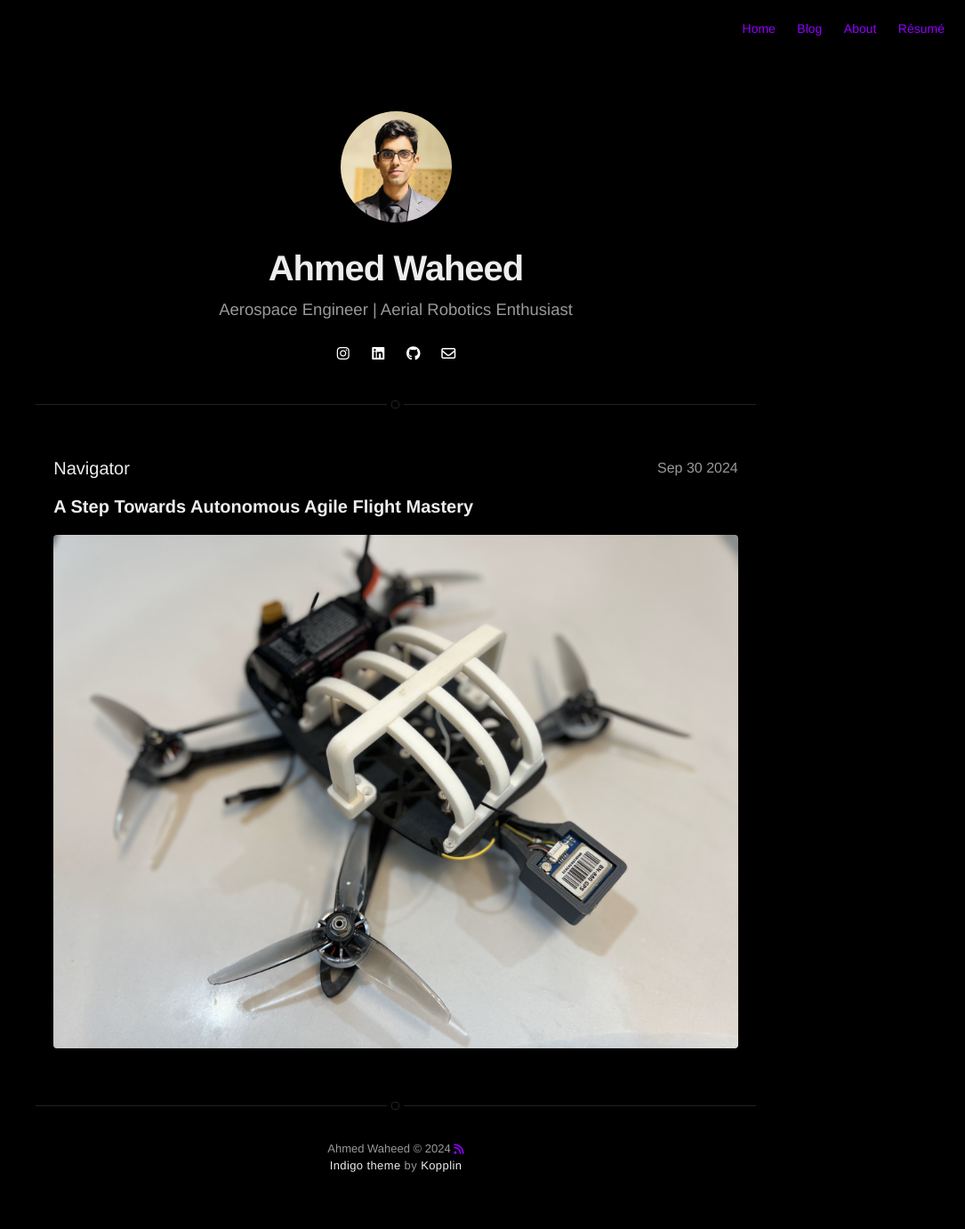
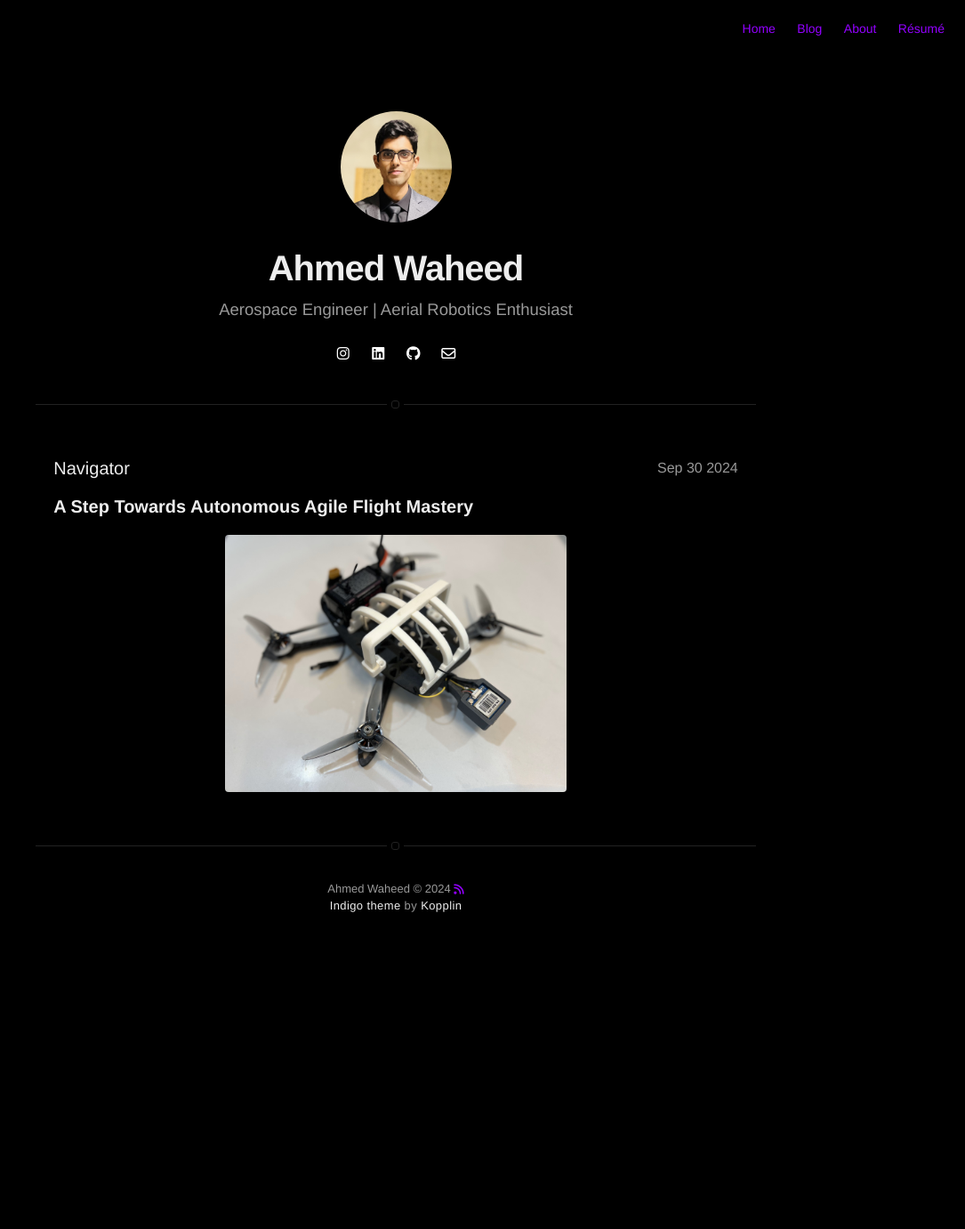
Before and after one commit to ahmd-waheed/ahmd-waheed.github.io, a Jekyll site: the page built from projects.html, in a window 1280 px wide. Shown: the whole page at 89% size, without its empty margins (195-1280 px from the left). Built offline with Jekyll 4.4.1, drawn with Linux system fonts in a browser that asks for light colours; nearby versions of some CDN libraries; after the commit the page ends 1089 px from its top, so only the background shows below that.

Commit message:
Update home-blog-projects.sass

```diff
--- a/_sass/pages/home-blog-projects.sass
+++ b/_sass/pages/home-blog-projects.sass
@@ -62,6 +62,11 @@
     .item:hover .url aside
         color: $alpha
 
+    img
+        width: 50%
+        margin: 0 auto
+        display: block
+
 .blog > .list > .item > .url,
 .projects > .list > .item > .url
     > .title
```
